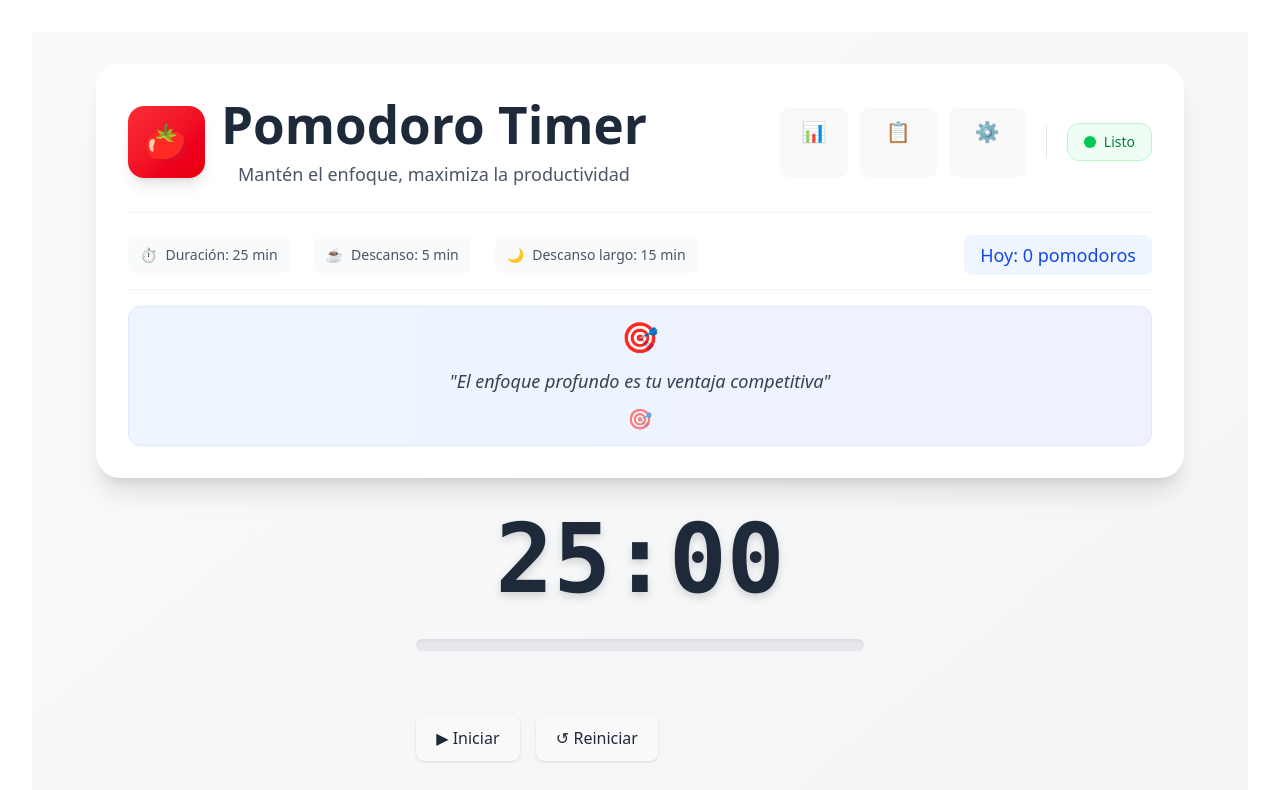
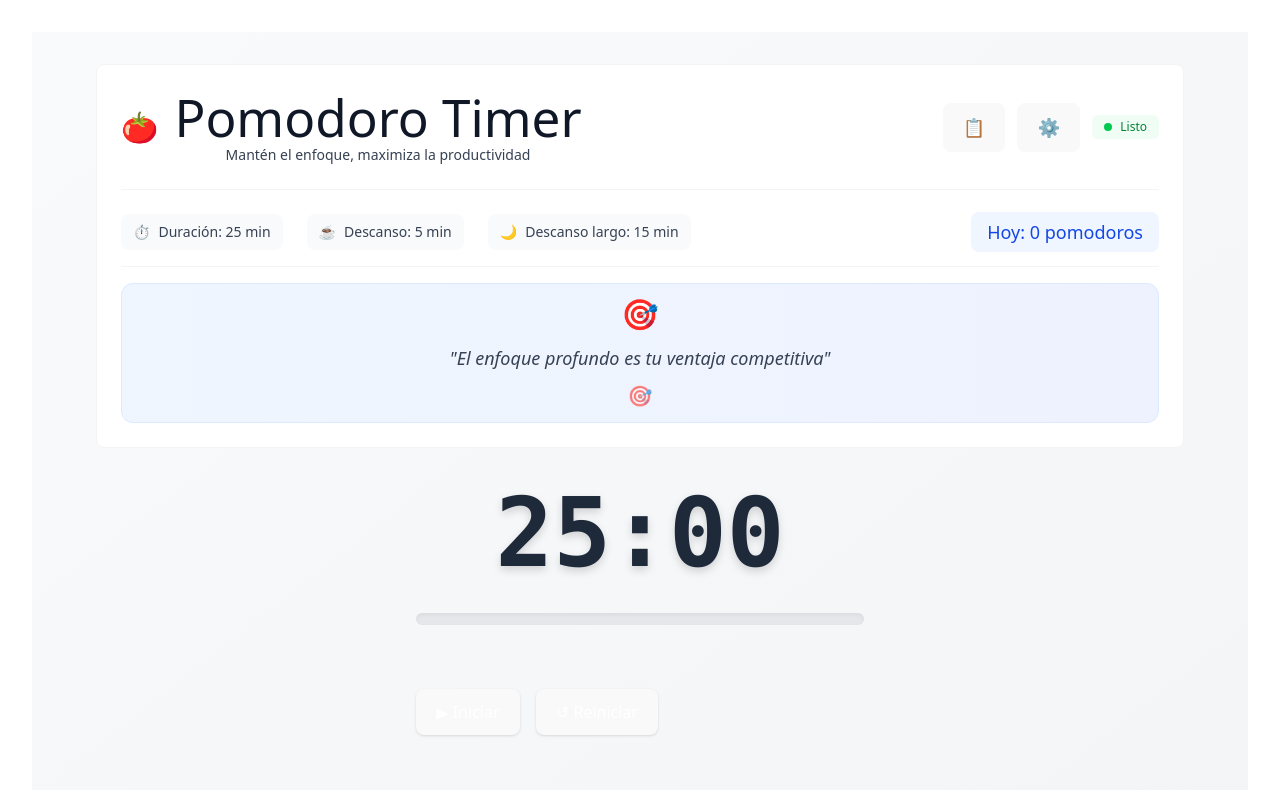
Before and after one commit to WildoFari/Pomodoro-App, a React (Vite) app: page / in a window 1280 px wide. Shown: the top 790 px of the page. Built offline with nearby package versions, Linux system fonts and the light colour scheme.

Commit message:
Minimalist buttons

```diff
--- a/src/components/PomodoroTimer.jsx
+++ b/src/components/PomodoroTimer.jsx
@@ -151,35 +151,30 @@ export default function PomodoroTimer() {
   return (
     <div className="min-h-screen bg-gradient-to-br from-gray-50 to-gray-100 w-full">
       {/* Header compacto para móvil */}
-      <div className="bg-white shadow-lg md:hidden w-full sticky top-0 z-40">
-        <div className="flex items-center justify-between p-3 w-full">
+      <div className="bg-white border-b border-gray-100 md:hidden w-full sticky top-0 z-40">
+        <div className="flex items-center justify-between p-4 w-full">
           {/* Logo y título compactos */}
-          <div className="flex items-center gap-2">
-            <div className="bg-gradient-to-br from-red-500 to-red-600 p-2 rounded-lg shadow-md">
-              <span className="text-lg">🍅</span>
-            </div>
-            <div>
-              <h1 className="text-lg font-bold text-gray-800">Pomodoro</h1>
-              <p className="text-xs text-gray-600">Timer</p>
-            </div>
+          <div className="flex items-center gap-3">
+            <span className="text-2xl">🍅</span>
+            <h1 className="text-xl font-medium text-gray-900">Pomodoro</h1>
           </div>
 
           {/* Botones de acción */}
-          <div className="flex items-center gap-1">
+          <div className="flex items-center gap-2">
             <button
               onClick={() => setShowTaskList(!showTaskList)}
-              className={`p-2 rounded-lg transition-all duration-200 ${
-                showTaskList
-                  ? 'text-blue-600 bg-blue-50'
-                  : 'text-gray-600 hover:text-blue-600 hover:bg-gray-50'
-              }`}
+                              className={`p-2 rounded-md transition-all duration-200 ${
+                  showTaskList
+                    ? 'text-blue-600 bg-blue-50'
+                    : 'text-gray-700 hover:text-blue-600 hover:bg-gray-50'
+                }`}
               title="Tareas"
             >
               <span className="text-lg">📋</span>
             </button>
             <button
               onClick={() => setShowSettings(true)}
-              className="p-2 text-gray-600 hover:text-gray-800 hover:bg-gray-50 rounded-lg transition-all duration-200"
+              className="p-2 text-gray-700 hover:text-gray-900 hover:bg-gray-50 rounded-md transition-all duration-200"
               title="Configuración"
             >
               <span className="text-lg">⚙️</span>
@@ -191,81 +186,52 @@ export default function PomodoroTimer() {
       {/* Contenido principal */}
       <div className="w-full max-w-6xl mx-auto p-1 sm:p-2 md:p-4 lg:p-8">
         {/* Header desktop */}
-        <div className="hidden md:block bg-white rounded-3xl shadow-xl p-6 md:p-8 mb-8">
-          <div className="flex flex-col lg:flex-row lg:items-center lg:justify-between gap-6">
+        <div className="hidden md:block bg-white border border-gray-100 rounded-lg p-6 mb-6">
+          <div className="flex items-center justify-between">
             {/* Logo y título */}
             <div className="flex items-center gap-4">
-              <div className="bg-gradient-to-br from-red-500 to-red-600 p-4 rounded-2xl shadow-lg">
-                <span className="hidden md:block text-4xl">🍅</span>
-                <span className="md:hidden text-sm">🍅</span>
-              </div>
+              <span className="text-3xl">🍅</span>
               <div>
-                <h1 className="text-3xl md:text-4xl lg:text-5xl font-bold text-gray-800 mb-2">Pomodoro Timer</h1>
-                <p className="text-gray-600 text-sm md:text-base lg:text-lg">Mantén el enfoque, maximiza la productividad</p>
+                <h1 className="text-2xl font-medium text-gray-900">Pomodoro Timer</h1>
+                <p className="text-gray-700 text-sm">Mantén el enfoque, maximiza la productividad</p>
               </div>
             </div>
 
             {/* Botones de acción */}
-            <div className="flex items-center gap-3 flex-wrap">
-              {/* Botón de estadísticas */}
-              <button
-                title="Ver Estadísticas"
-                className="p-3 text-gray-600 hover:text-blue-600 hover:bg-blue-50 rounded-xl transition-all duration-200 group"
-              >
-                <div className="text-xl group-hover:scale-110 transition-transform duration-200">
-                  📊
-                </div>
-                <span className="text-xs block mt-1 opacity-0 group-hover:opacity-100 transition-opacity duration-200">
-                  Stats
-                </span>
-              </button>
-
+            <div className="flex items-center gap-3">
               {/* Botón de tareas */}
               <button
                 onClick={() => setShowTaskList(!showTaskList)}
                 title="Lista de Tareas"
-                className={`p-3 rounded-xl transition-all duration-200 group ${
+                className={`p-2 rounded-md transition-all duration-200 ${
                   showTaskList
                     ? 'text-blue-600 bg-blue-50'
-                    : 'text-gray-600 hover:text-blue-600 hover:bg-blue-50'
+                    : 'text-gray-700 hover:text-blue-600 hover:bg-gray-50'
                 }`}
               >
-                <div className="text-xl group-hover:scale-110 transition-transform duration-200">
-                  📋
-                </div>
-                <span className="text-xs block mt-1 opacity-0 group-hover:opacity-100 transition-opacity duration-200">
-                  Tareas
-                </span>
+                <span className="text-lg">📋</span>
               </button>
 
               {/* Botón de configuración */}
               <button
                 onClick={() => setShowSettings(true)}
                 title="Configuración"
-                className="p-3 text-gray-600 hover:text-gray-800 hover:bg-gray-50 rounded-xl transition-all duration-200 group"
+                className="p-2 text-gray-700 hover:text-gray-900 hover:bg-gray-50 rounded-md transition-all duration-200"
               >
-                <div className="text-xl group-hover:scale-110 transition-transform duration-200">
-                  ⚙️
-                </div>
-                <span className="text-xs block mt-1 opacity-0 group-hover:opacity-100 transition-opacity duration-200">
-                  Config
-                </span>
+                <span className="text-lg">⚙️</span>
               </button>
 
-              {/* Separador visual */}
-              <div className="w-px h-8 bg-gray-200 mx-2 hidden lg:block"></div>
-
               {/* Indicador de estado */}
-              <div className="flex items-center gap-2 px-4 py-2 bg-green-50 rounded-xl border border-green-200">
-                <div className="w-3 h-3 bg-green-500 rounded-full animate-pulse"></div>
-                <span className="text-sm font-medium text-green-700">Listo</span>
+              <div className="flex items-center gap-2 px-3 py-1 bg-green-50 rounded-md">
+                <div className="w-2 h-2 bg-green-500 rounded-full"></div>
+                <span className="text-xs text-green-700">Listo</span>
               </div>
             </div>
           </div>
 
           {/* Información adicional en el header */}
           <div className="mt-6 pt-6 border-t border-gray-100">
-            <div className="flex flex-col md:flex-row md:items-center md:justify-between gap-4 text-sm text-gray-600">
+            <div className="flex flex-col md:flex-row md:items-center md:justify-between gap-4 text-sm text-gray-700">
               <div className="flex flex-wrap items-center gap-4 md:gap-6">
                 <span className="flex items-center gap-2 bg-gray-50 px-3 py-2 rounded-lg">
                   <span>⏱️</span>
@@ -302,20 +268,11 @@ export default function PomodoroTimer() {
 
         {/* Información móvil compacta */}
         <div className="md:hidden mb-4">
-          <div className="bg-white rounded-xl p-3 shadow-lg w-full">
-            <div className="flex items-center justify-between mb-2">
-              <div className="flex items-center gap-2 px-2 py-1 bg-green-50 rounded-full">
-                <div className="w-2 h-2 bg-green-500 rounded-full animate-pulse"></div>
-                <span className="text-xs font-medium text-green-700">Listo</span>
-              </div>
-              <span className="text-xs font-medium bg-blue-50 px-2 py-1 rounded-full text-blue-700">
-                Hoy: 0 pomodoros
-              </span>
-            </div>
-            <div className="flex justify-between text-xs text-gray-600">
-              <span className="bg-gray-50 px-2 py-1 rounded">⏱️ {durations.pomodoro}m</span>
-              <span className="bg-gray-50 px-2 py-1 rounded">☕ {durations.shortBreak}m</span>
-              <span className="bg-gray-50 px-2 py-1 rounded">🌙 {durations.longBreak}m</span>
+          <div className="bg-white border border-gray-100 rounded-lg p-3 w-full">
+            <div className="flex justify-between text-xs text-gray-700">
+              <span>⏱️ {durations.pomodoro}m</span>
+              <span>☕ {durations.shortBreak}m</span>
+              <span>🌙 {durations.longBreak}m</span>
             </div>
           </div>
         </div>
@@ -324,25 +281,22 @@ export default function PomodoroTimer() {
         <div className="flex flex-col items-center justify-center min-h-[40vh] md:min-h-[50vh] lg:min-h-[60vh] gap-4 md:gap-6 lg:gap-8 w-full px-4">
           {/* Mostrar tarea actual si existe */}
           {currentTask && (
-            <div className="w-full max-w-sm md:max-w-md lg:max-w-2xl bg-gradient-to-r from-blue-50 to-indigo-50 border border-blue-200 rounded-xl md:rounded-2xl p-3 md:p-4 lg:p-6 shadow-lg">
+            <div className="w-full max-w-md bg-white border border-gray-200 rounded-lg p-4">
               <div className="text-center">
-                <h3 className="text-sm md:text-lg lg:text-xl font-semibold text-blue-800 mb-2 md:mb-3 flex items-center justify-center gap-2">
-                  <span>🎯</span>
-                  <span>Tarea Actual</span>
-                </h3>
-                <p className="text-blue-900 mb-2 md:mb-3 lg:mb-4 text-sm md:text-base lg:text-lg break-words">{currentTask.text}</p>
-                <div className="flex flex-col sm:flex-row justify-center items-center gap-2 md:gap-3">
-                  <span className="text-xs md:text-sm text-blue-700 bg-white px-2 md:px-3 py-1 rounded-full">
-                    Pomodoros: {currentTask.completedPomodoros}/{currentTask.pomodoroCount}
+                <h3 className="text-sm font-medium text-gray-700 mb-2">Tarea Actual</h3>
+                <p className="text-gray-900 mb-3 text-sm break-words">{currentTask.text}</p>
+                <div className="flex justify-center items-center gap-2">
+                  <span className="text-xs text-gray-700">
+                    {currentTask.completedPomodoros}/{currentTask.pomodoroCount}
                   </span>
-                  <div className="flex gap-1 md:gap-2">
+                  <div className="flex gap-1">
                     {[...Array(currentTask.pomodoroCount)].map((_, i) => (
                       <div
                         key={i}
-                        className={`w-3 md:w-4 h-3 md:h-4 rounded-full ${
+                        className={`w-2 h-2 rounded-full ${
                           i < currentTask.completedPomodoros
-                            ? 'bg-orange-500 shadow-md'
-                            : 'bg-gray-300'
+                            ? 'bg-blue-500'
+                            : 'bg-gray-200'
                         }`}
                       />
                     ))}
@@ -375,24 +329,24 @@ export default function PomodoroTimer() {
           <div className="flex flex-col sm:flex-row gap-3 md:gap-4 w-full max-w-xs md:max-w-sm lg:max-w-md">
             <button
               onClick={start}
-              className="bg-white hover:bg-gray-50 text-gray-800 px-6 md:px-8 py-3 md:py-4 rounded-lg text-base md:text-lg font-medium transition-all duration-200 border border-gray-200 hover:border-gray-300 shadow-sm hover:shadow-md"
+              className="bg-gray-900 hover:bg-gray-800 text-white px-6 md:px-8 py-3 md:py-4 rounded-lg text-base md:text-lg font-medium transition-all duration-200 shadow-sm hover:shadow-md"
             >
               ▶ Iniciar
             </button>
             <button
               onClick={reset}
-              className="bg-white hover:bg-gray-50 text-gray-800 px-6 md:px-8 py-3 md:py-4 rounded-lg text-base md:text-lg font-medium transition-all duration-200 border border-gray-200 hover:border-gray-300 shadow-sm hover:shadow-md"
+              className="bg-gray-600 hover:bg-gray-500 text-white px-6 md:px-8 py-3 md:py-4 rounded-lg text-base md:text-lg font-medium transition-all duration-200 shadow-sm hover:shadow-md"
             >
               ↺ Reiniciar
             </button>
           </div>
 
           {/* Frase motivadora */}
-          <div className="w-full max-w-md lg:max-w-lg mt-6 md:mt-8">
-            <div className="bg-white bg-opacity-80 backdrop-blur-sm rounded-2xl p-4 md:p-6 shadow-lg border border-gray-100">
+          <div className="w-full max-w-md mt-6">
+            <div className="bg-white border border-gray-200 rounded-lg p-4">
               <MotivationalQuote
                 context="starting"
-                textColor="text-gray-800"
+                textColor="text-gray-700"
                 changeInterval={20000}
               />
             </div>
```
